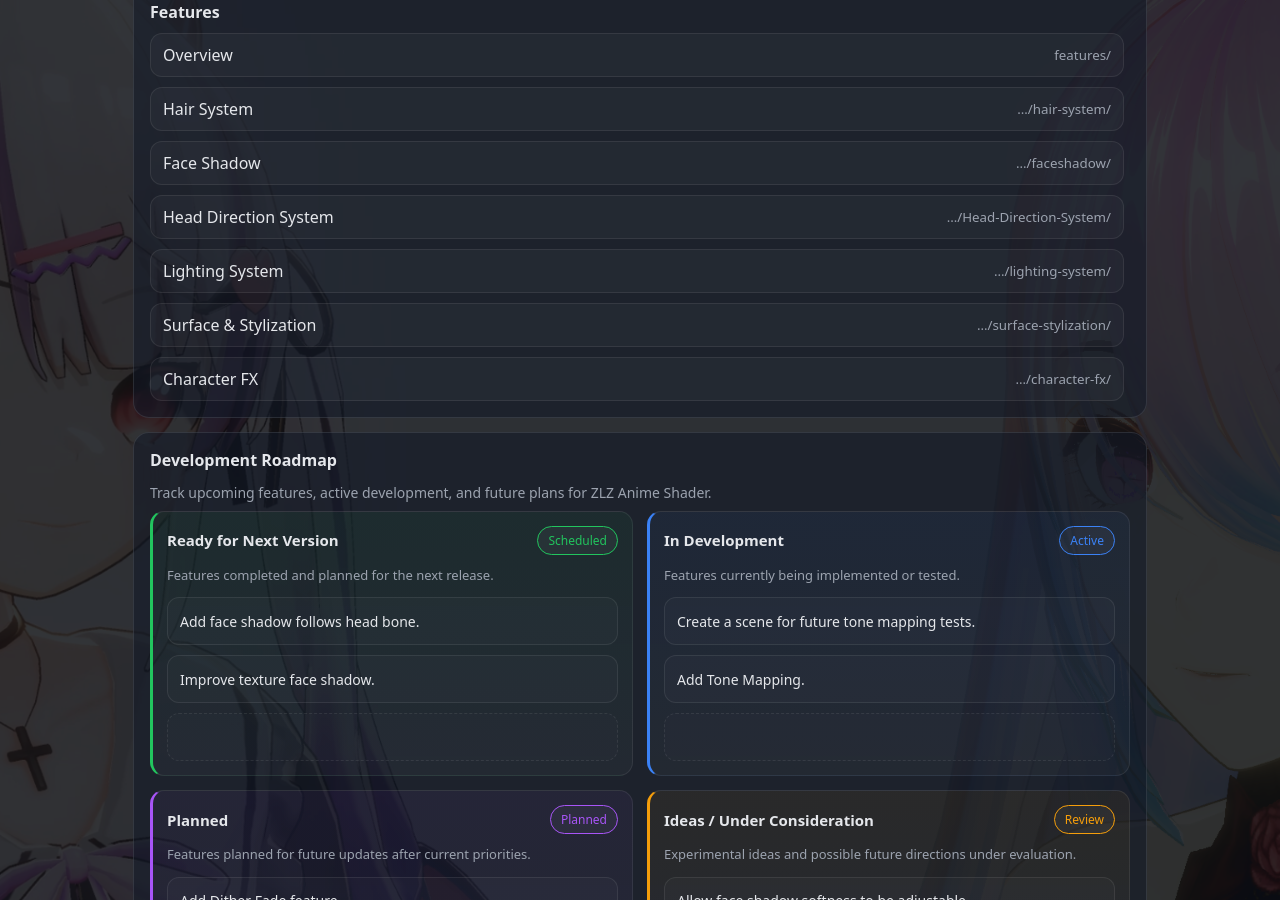
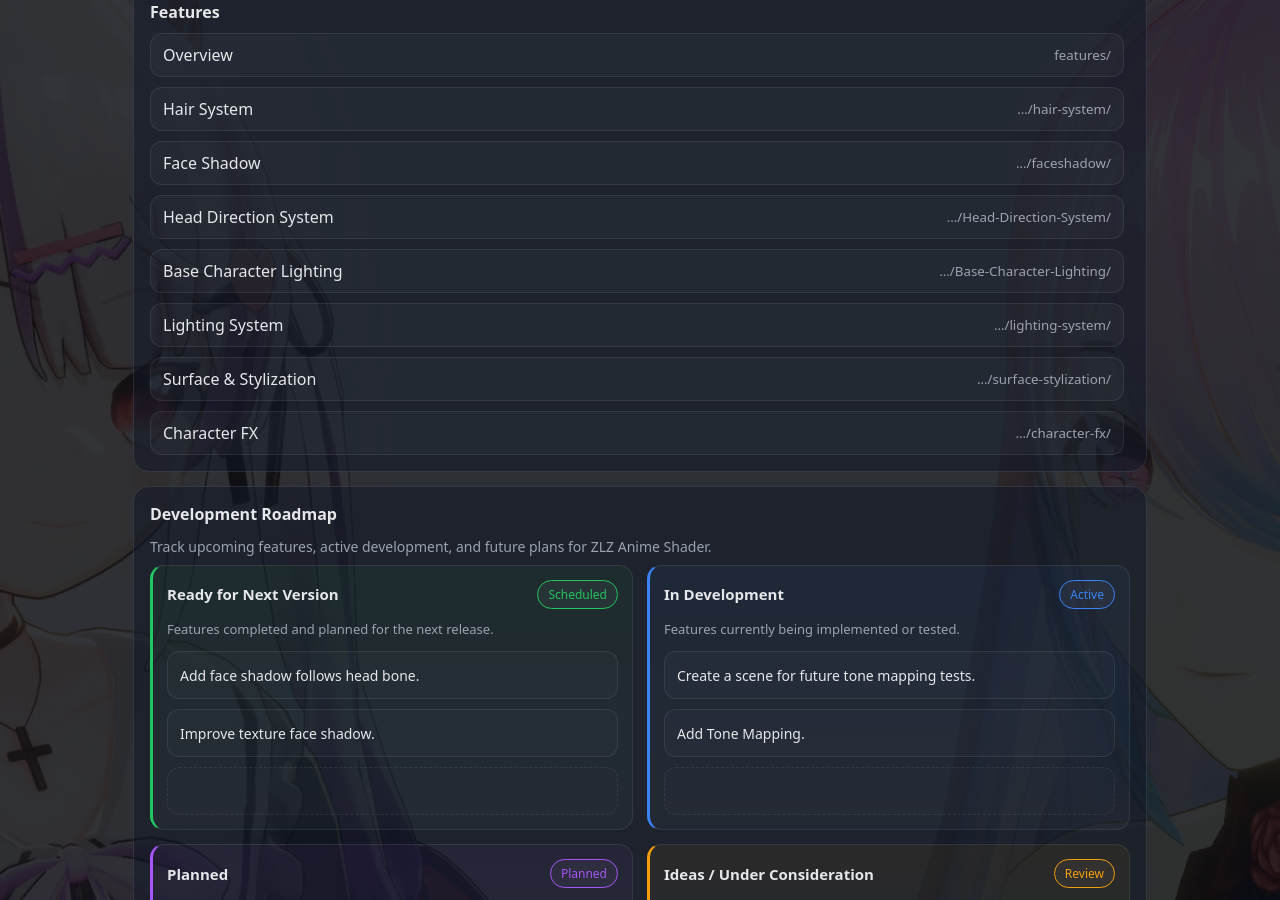
Before and after one commit to zlz-studio/zlz-studio.github.io, a Jekyll site: the page index.html, which Jekyll copies as it is, in a window 1280 px wide and 900 px high, scrolled down 1228 px. Built offline with Jekyll 4.4.1, drawn with Linux system fonts in a browser that asks for light colours.

Commit message:
Update index.html

```diff
--- a/index.html
+++ b/index.html
@@ -636,6 +636,7 @@
           <a class="item" href="/features/hair-system/"><span>Hair System</span><small>…/hair-system/</small></a>
           <a class="item" href="/features/faceshadow/"><span>Face Shadow</span><small>…/faceshadow/</small></a>
           <a class="item" href="/features/Head-Direction-System/"><span>Head Direction System</span><small>…/Head-Direction-System/</small></a>
+          <a class="item" href="/features/Base-Character-Lighting/"><span>Base Character Lighting</span><small>…/Base-Character-Lighting/</small></a>
           <a class="item" href="/features/lighting-system/"><span>Lighting System</span><small>…/lighting-system/</small></a>
           <a class="item" href="/features/surface-stylization/"><span>Surface & Stylization</span><small>…/surface-stylization/</small></a>
           <a class="item" href="/features/character-fx/"><span>Character FX</span><small>…/character-fx/</small></a>
```
